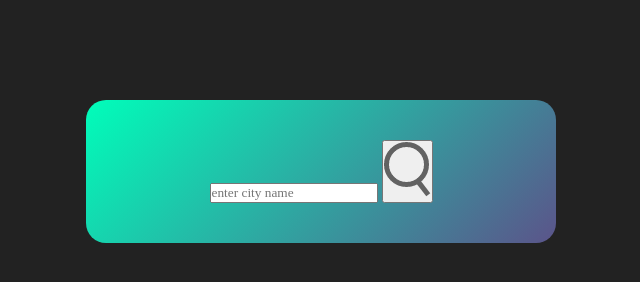
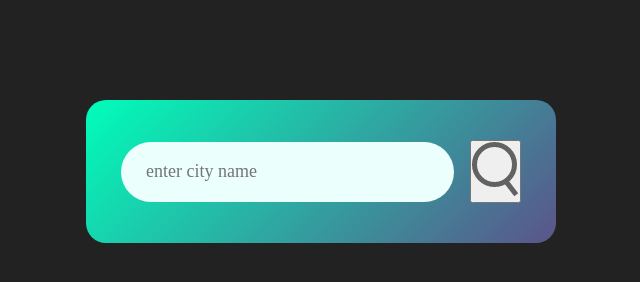
Before and after one commit to nawalabdi/WeatherApp, a plain HTML site: page index.html in a window 1280 px wide. Shown: the whole page, without its empty margins (319-959 px from the left). Drawn offline with Linux system fonts and the light colour scheme.

Commit message:
styled search bar

```diff
--- a/style.css
+++ b/style.css
@@ -18,3 +18,24 @@ body{
   padding: 40px 35px;
   text-align: center;
 }
+
+.search {
+  width: 100%;
+  display: flex;
+  align-items: center;
+  justify-content: space-between;
+
+}
+
+.search input{
+  border: 0;
+  outline: 0;
+background: #ebfffc;
+color: 555;
+padding: 10px 25px;
+height: 60px;
+border-radius: 30px;
+flex: 1;
+margin-right: 16px;
+font-size: 18px
+}
```
